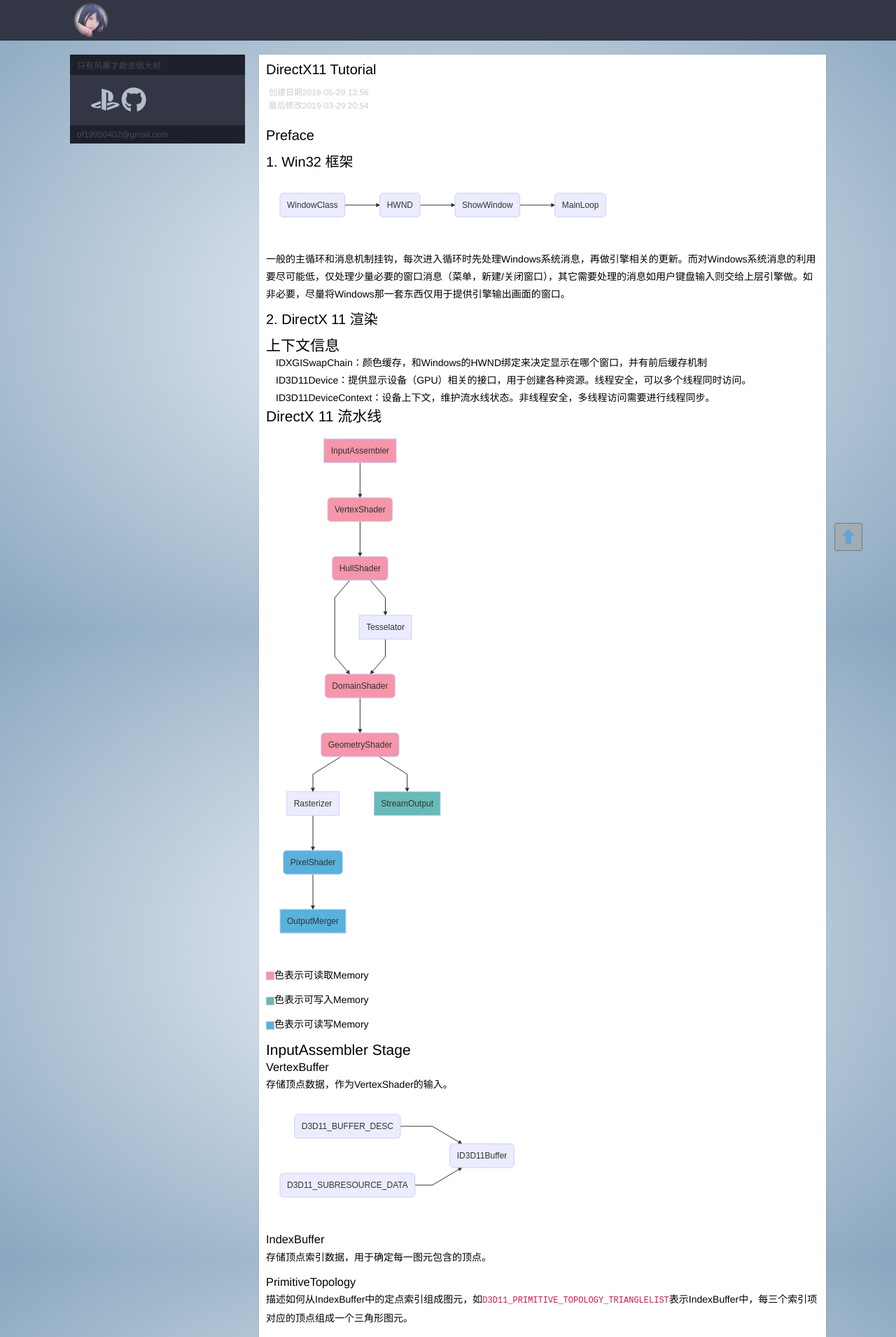
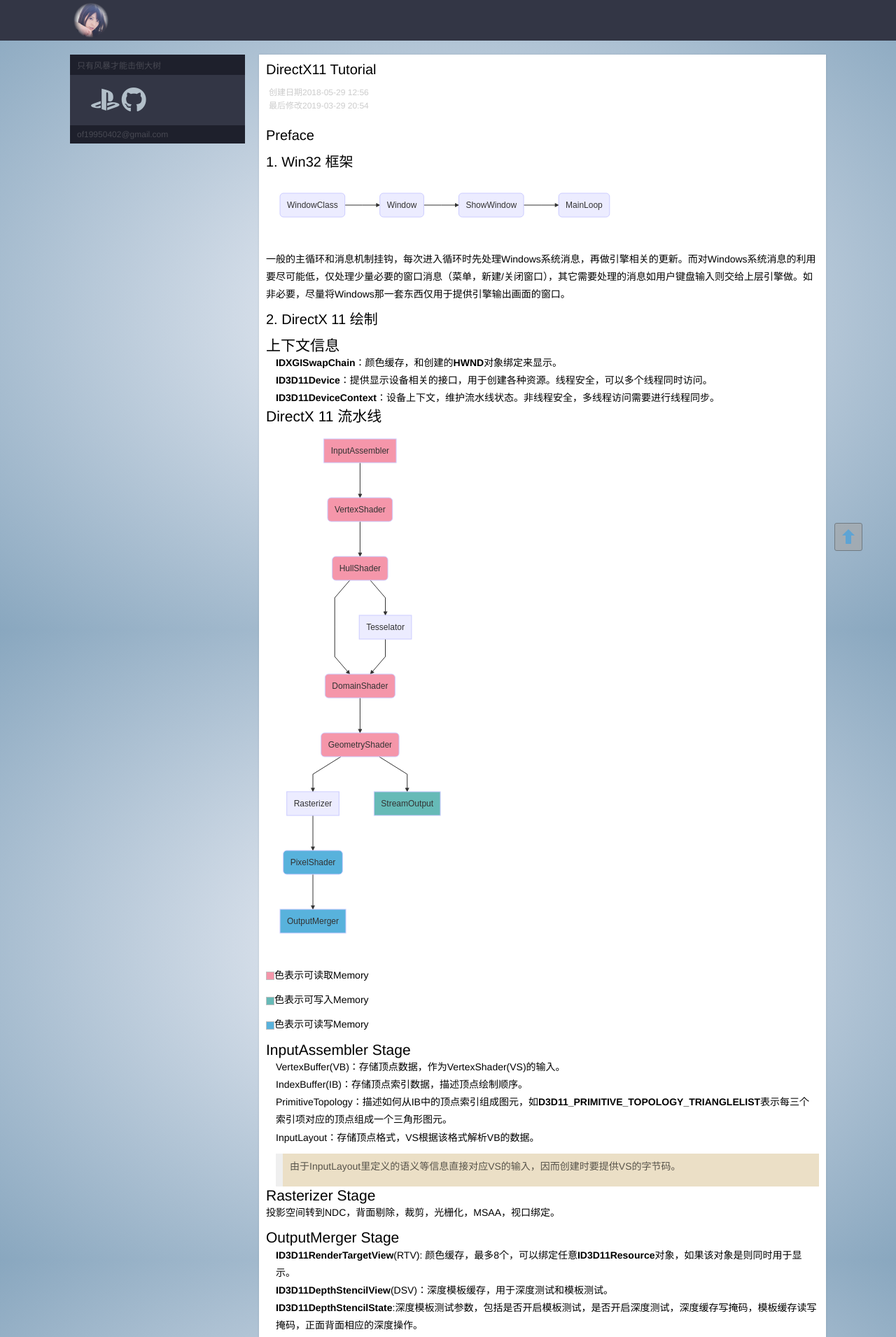
Before and after one commit to pw1316/pw1316.github.io, a Jekyll site: the page built from _posts/2018-05-29-DX11Note.md, in a window 1280 px wide. Shown: the top 1910 px of the page at 70% size. Built offline with Jekyll 4.4.1, drawn with Linux system fonts in a browser that asks for light colours; nearby versions of some CDN libraries; some of the changed text lies outside the part shown.

Commit message:
DirectX note

````diff
--- a/_posts/2018-05-29-DX11Note.md
+++ b/_posts/2018-05-29-DX11Note.md
@@ -12,20 +12,20 @@
 
 ```mermaid
 graph LR
-A(WindowClass)-->B(HWND)
+A(WindowClass)-->B(Window)
 B-->C(ShowWindow)
 C-->D(MainLoop)
 ```
 
 一般的主循环和消息机制挂钩，每次进入循环时先处理Windows系统消息，再做引擎相关的更新。而对Windows系统消息的利用要尽可能低，仅处理少量必要的窗口消息（菜单，新建/关闭窗口），其它需要处理的消息如用户键盘输入则交给上层引擎做。如非必要，尽量将Windows那一套东西仅用于提供引擎输出画面的窗口。
 
-# 2. DirectX 11 渲染
+# 2. DirectX 11 绘制
 
 ## 上下文信息
 
-- IDXGISwapChain：颜色缓存，和Windows的HWND绑定来决定显示在哪个窗口，并有前后缓存机制
-- ID3D11Device：提供显示设备（GPU）相关的接口，用于创建各种资源。线程安全，可以多个线程同时访问。
-- ID3D11DeviceContext：设备上下文，维护流水线状态。非线程安全，多线程访问需要进行线程同步。
+- **IDXGISwapChain**：颜色缓存，和创建的**HWND**对象绑定来显示。
+- **ID3D11Device**：提供显示设备相关的接口，用于创建各种资源。线程安全，可以多个线程同时访问。
+- **ID3D11DeviceContext**：设备上下文，维护流水线状态。非线程安全，多线程访问需要进行线程同步。
 
 ## DirectX 11 流水线
 
@@ -59,53 +59,22 @@
 
 ## InputAssembler Stage
 
-### VertexBuffer
-
-存储顶点数据，作为VertexShader的输入。
-
-```mermaid
-graph LR
-A(D3D11_BUFFER_DESC)-->B(ID3D11Buffer)
-C(D3D11_SUBRESOURCE_DATA)-->B
-```
-
-### IndexBuffer
-
-存储顶点索引数据，用于确定每一图元包含的顶点。
-
-### PrimitiveTopology
-
-描述如何从IndexBuffer中的定点索引组成图元，如*D3D11_PRIMITIVE_TOPOLOGY_TRIANGLELIST*表示IndexBuffer中，每三个索引项对应的顶点组成一个三角形图元。
-
-### InputLayout
-
-存储顶点格式，用于确定如何解析VertexBuffer的每一项顶点数据。
-
-```mermaid
-graph LR
-A(D3D11_INPUT_ELEMENT_DESC)-->B(ID3D11InputLayout)
-```
-
-由于InputLayout里定义的语义等信息直接对应VertexShader的输入，因而创建时要提供VertexShader的字节码。
+- VertexBuffer(VB)：存储顶点数据，作为VertexShader(VS)的输入。
+- IndexBuffer(IB)：存储顶点索引数据，描述顶点绘制顺序。
+- PrimitiveTopology：描述如何从IB中的顶点索引组成图元，如**D3D11_PRIMITIVE_TOPOLOGY_TRIANGLELIST**表示每三个索引项对应的顶点组成一个三角形图元。
+- InputLayout：存储顶点格式，VS根据该格式解析VB的数据。
+> 由于InputLayout里定义的语义等信息直接对应VS的输入，因而创建时要提供VS的字节码。
 
 ## Rasterizer Stage
 
-投影空间转到NDC，背面剔除，裁剪，光栅化，MSAA，视口绑定
+投影空间转到NDC，背面剔除，裁剪，光栅化，MSAA，视口绑定。
 
 ## OutputMerger Stage
 
-### RenderTarget
-
-- RenderTargetView: 流水线输出，可以绑定到任意纹理上，如果纹理是BackBuffer，则同时用于显示
-- DepthStencilView：深度与模板缓存，用于深度测试和模板测试
-
-### DepthStencil State
-
-是否开启模板测试，是否开启深度测试，深度缓存写掩码，模板缓存读写掩码，正面背面相应的深度操作
-
-### Blend State
-
-对每个RenderTargetView定义混合参数，混合操作
+- **ID3D11RenderTargetView**(RTV): 颜色缓存，最多8个，可以绑定任意**ID3D11Resource**对象，如果该对象是则同时用于显示。
+- **ID3D11DepthStencilView**(DSV)：深度模板缓存，用于深度测试和模板测试。
+- **ID3D11DepthStencilState**:深度模板测试参数，包括是否开启模板测试，是否开启深度测试，深度缓存写掩码，模板缓存读写掩码，正面背面相应的深度操作。
+- **ID3D11BlendState**:每个RTV独立的混合参数，包括混合系数，混合操作。
 
 ## 初始化
 
--- a/stylesheets/p9/p9base.css
+++ b/stylesheets/p9/p9base.css
@@ -11,7 +11,7 @@
 pre code {display:block;}/* 对应md语法```code``` */
 a {text-decoration:none; color:#3498db;}
 a:hover {text-decoration:underline; color:#333;}
-em {font-size:12px; font-style:normal; color:#CB1B45; font-family: 'Courier New', Courier, monospace;}
+em {font-style:normal; color:#CB1B45; font-family: 'Courier New', Courier, monospace;}
 small {font-size:10px; color:#AAA;}
 strong {color:#000; font-weight: bold;}
 p {padding-bottom:10px;}
````
